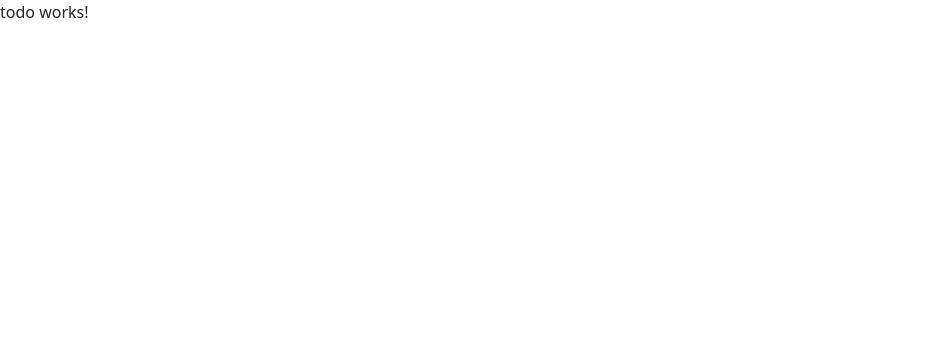
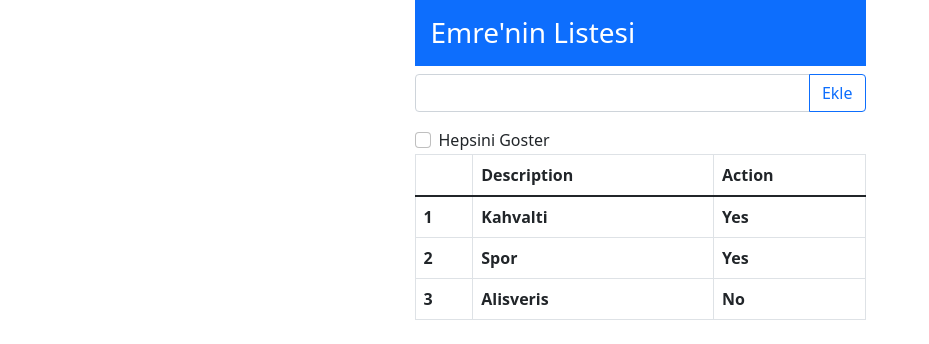
Before and after one commit to paybackday/AngularToDo, an Angular app: page / in a window 1280 px wide. Shown: the top 344 px of the page, without its empty margins (0-929 px from the left). Built offline with nearby package versions, Linux system fonts and the light colour scheme.

Commit message:
todoComponent design created

```diff
--- a/src/app/todo/todo.component.html
+++ b/src/app/todo/todo.component.html
@@ -1 +1,44 @@
-<p>todo works!</p>
+<div class="container">
+    <div class="row">
+        <div class="col-5 mx-auto">
+            <h3 class="bg-primary text-white p-3">Emre'nin Listesi</h3>
+
+            <div class="input-group mb-3">
+                <input type="text" class="form-control"/>
+                <button class="btn btn-outline-primary">Ekle</button>
+            </div>
+
+            <div class="form-check mb3">
+                <input type="checkbox" class="form-check-input" name="" id="displayAll">
+                <label for="displayAll" class="form-check-label">Hepsini Goster</label>
+            </div>
+
+            <table class="table table-bordered">
+                <thead>
+                    <tr>
+                        <th></th>
+                        <th>Description</th>
+                        <th>Action</th>
+                    </tr>
+                </thead>
+                <tbody>
+                    <tr>
+                        <th>1</th>
+                        <th>Kahvalti</th>
+                        <th>Yes</th>
+                    </tr>
+                    <tr>
+                        <th>2</th>
+                        <th>Spor</th>
+                        <th>Yes</th>
+                    </tr>
+                    <tr>
+                        <th>3</th>
+                        <th>Alisveris</th>
+                        <th>No</th>
+                    </tr>
+                </tbody>
+            </table>
+        </div>
+    </div>
+</div>
```
